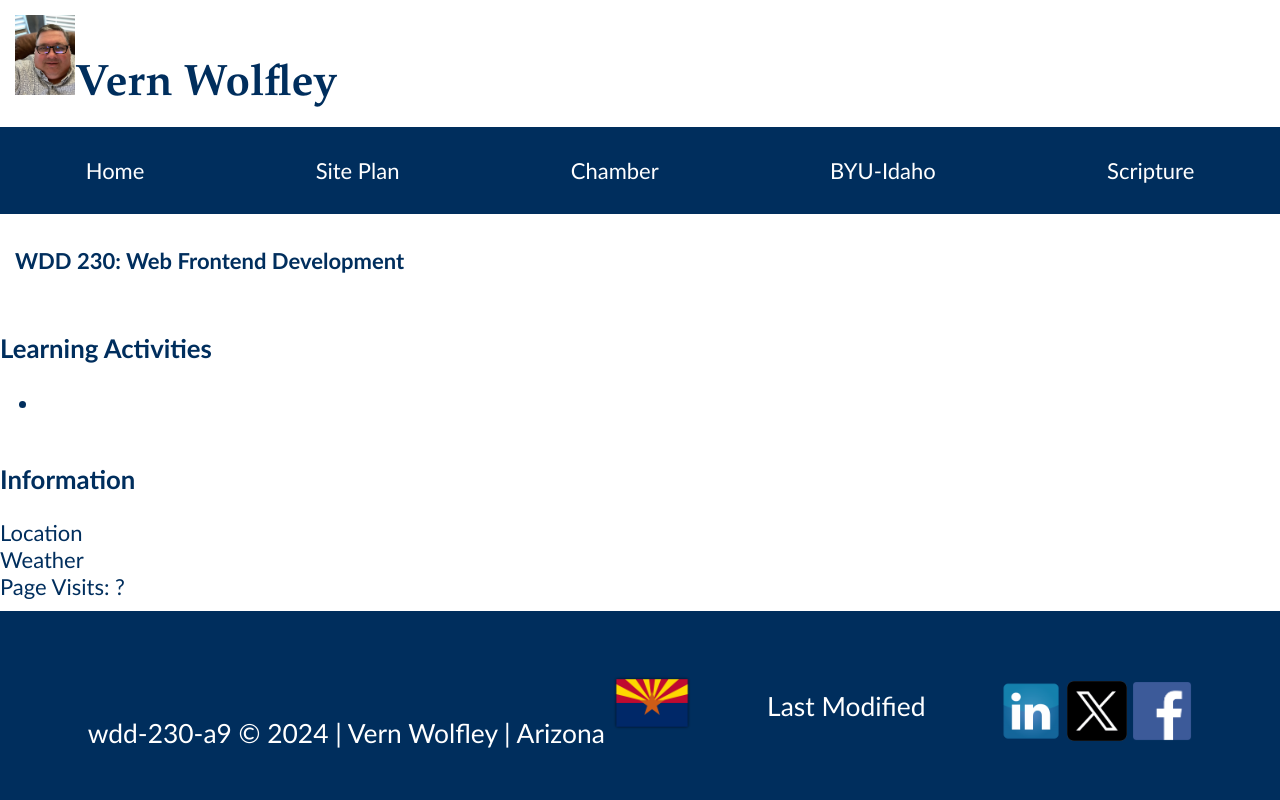
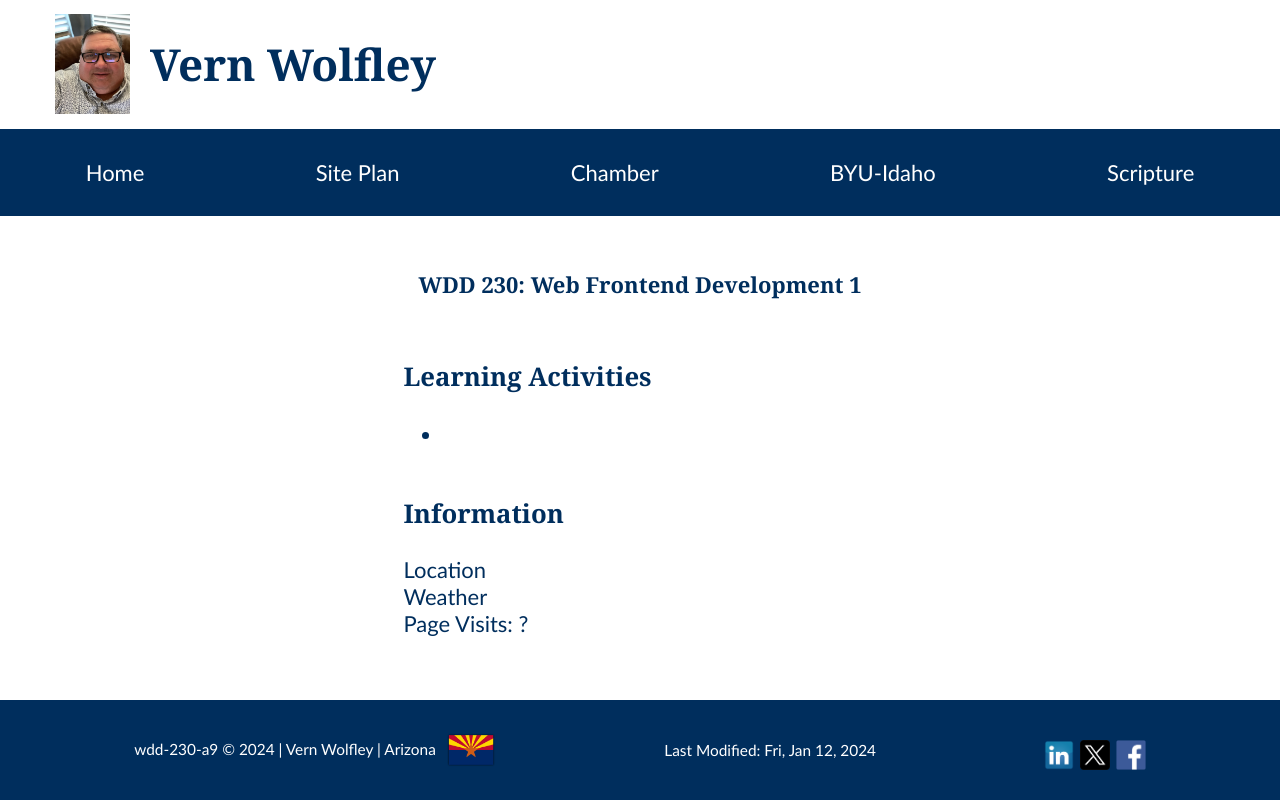
Before and after one commit to vwolfley/wdd-230-a9, a plain HTML site: page index.html in a window 1280 px wide. Drawn offline with Linux system fonts and the light colour scheme.

Commit message:
add javascript

```diff
--- a/index.html
+++ b/index.html
@@ -2,13 +2,13 @@
 <html lang="en-US">
     <head>
         <meta charset="UTF-8" />
-        <link rel="icon" type="image/png" href="/favicon.ico" />
+        <link rel="icon" type="image/png" href="favicon.ico" />
         <meta name="viewport" content="width=device-width, initial-scale=1.0" />
         <meta http-equiv="X-UA-Compatible" content="ie=edge" />
         <meta http-equiv="cache-control" content="no-cache" />
         <meta http-equiv="expires" content="0" />
         <meta http-equiv="pragma" content="no-cache" />
-        <title>Vern Wolfley - WDD 230 - Web Frontend Development</title>
+        <title>Vern Wolfley - WDD 230 - Web Frontend Development 1</title>
         <meta name="description" content="WDD 230 - Web Frontend Development course assignment portal for Vern Wolfley" />
         <meta name="author" content="Vern Wolfley" />
         <meta name="copyright" content="Copyright 2024" />
@@ -17,8 +17,8 @@
         <meta property="og:locale" content="en_US" />
         <meta property="og:type" content="website" />
         <meta property="og:url" content="https://vwolfley.github.io/wdd-230-a9/" />
-        <meta property="og:title" content="Vern Wolfley- WDD 230 - Web Frontend Development" />
-        <meta property="og:description" content="WWDD 230 - Web Frontend Development course assignment portal for Vern Wolfley" />
+        <meta property="og:title" content="Vern Wolfley- WDD 230 - Web Frontend Development 1" />
+        <meta property="og:description" content="WWDD 230 - Web Frontend Development 1 course assignment portal for Vern Wolfley" />
         <meta property="og:image" content="" />
         <meta property="og:image:type" content="image/png" />
 
@@ -26,15 +26,19 @@
         <link rel="apple-touch-icon" sizes="180x180" href="images/apple-touch-icon.png" />
         <link rel="icon" type="image/png" sizes="32x32" href="images/favicon-32x32.png" />
         <link rel="icon" type="image/png" sizes="16x16" href="images/favicon-16x16.png" />
-        <link rel="manifest" href="/site.webmanifest" />
+        <link rel="manifest" href="site.webmanifest" />
 
-        <link type="text/plain" rel="author" href="/humans.txt" />
+        <link type="text/plain" rel="author" href="humans.txt" />
 
         <link rel="stylesheet" href="styles/base.css" />
     </head>
     <body>
         <header>
-            <h1><img id="profile-img" src="images/profile-vwolfley.jpg" alt="my profile" />Vern Wolfley</h1>
+            <div id="headTitle">
+                <img id="profile-img" src="images/profile-vwolfley.jpg" alt="my profile" />
+                <h1>Vern Wolfley</h1>
+            </div>
+
             <nav>
                 <a href="#">Home</a>
                 <a href="lesson03/chamber-site-plan.html">Site Plan</a>
@@ -45,7 +49,7 @@
         </header>
 
         <main>
-            <h2 class="attribute">WDD 230: Web Frontend Development</h2>
+            <h2 class="attribute">WDD 230: Web Frontend Development 1</h2>
 
             <section class="card">
                 <h3>Learning Activities</h3>
@@ -62,8 +66,12 @@
         </main>
 
         <footer>
-            <p>wdd-230-a9 &copy; 2024 | Vern Wolfley | Arizona <img id="azFlag" src="images/arizona-flag.png" alt="arizona arizona-flag" /></p>
-            <p id="lastModified">Last Modified</p>
+            <div class="copyright">
+                <p>wdd-230-a9 <span id="cYear"></span> | Vern Wolfley | Arizona</p>
+                <img id="azFlag" src="images/arizona-flag.png" alt="arizona arizona-flag" />
+            </div>
+
+            <p id="lastModified"></p>
 
             <div class="social">
                 <a href="https://www.linkedin.com/in/vern-wolfley-b8322813/" target="_blank">
@@ -77,5 +85,6 @@
                 </a>
             </div>
         </footer>
+        <script src="scripts/getdates.js"></script>
     </body>
 </html>
--- a/scripts/getdates.js
+++ b/scripts/getdates.js
@@ -0,0 +1,14 @@
+//toLocaleDateString
+const options = { weekday: "long", year: "numeric", month: "long", day: "numeric"};
+const options2 = { weekday: "short", year: "numeric", month: "short", day: "numeric"};
+
+const date = new Date()
+
+const modDate = date.toLocaleDateString("en-US", options2);
+document.getElementById("lastModified").innerHTML = `Last Modified: ${modDate}`;
+
+const copyrightYear = date.getFullYear();
+document.getElementById("cYear").innerHTML = `&copy; ${copyrightYear}`;
+
+// console.log(modDate);
+// console.log(copyrightYear);
--- a/styles/base.css
+++ b/styles/base.css
@@ -1,3 +1,8 @@
+/* This file contains the base styles for the site. */
+
+/* import fonts from Google Fonts */
+@import url("https://fonts.googleapis.com/css2?family=Raleway:wght@700&display=swap");
+
 :root {
     /* change the values below to your colors from your palette */
     --primary-color: #002e5d;
@@ -6,7 +11,7 @@
     --accent2-color: #666666;
 
     /* change the values below to your chosen font(s) */
-    --heading-font: Palatino, Georgia, serif;
+    --heading-font: Paytone One, Georgia, serif;
     --paragraph-font: "Trebuchet MS", Arial, sans-serif;
 
     /* these colors below should be chosen from among your palette colors above */
@@ -30,6 +35,14 @@ body {
     font-size: 22px;
     margin: 0;
     padding: 0;
+}
+h1,
+h2,
+h3,
+h4,
+h5,
+h6 {
+    font-family: var(--heading-font);
 }
 
 /* #content {
@@ -55,23 +68,32 @@ nav a:hover {
     color: var(--nav-hover-link-color);
 }
 
+#headTitle {
+    display: flex;
+    flex-direction: row;
+    align-items: center;
+    margin: 0 0 0 50px;
+    padding: 5px;
+    gap: 20px;
+}
+
+#profile-img {
+    width: auto;
+    height: 100px;
+}
+
 h1 {
     font-family: var(--heading-font);
     font-size: 2em;
     color: var(--headline-color-on-white);
-    margin: 0;
-    padding: 15px;
-}
 
-#profile-img {
-    width: auto;
-    height: 80px;
 }
 
 main {
-    flex-grow: 1;
     display: flex;
     flex-direction: column;
+    margin: 0 auto;
+    padding: 20px;
     background-color: var(--paragraph-background-color);
     color: var(--paragraph-color-on-white);
 }
@@ -101,7 +123,7 @@ footer a:hover {
 }
 
 footer p {
-    font-size: 1.2em;
+    font-size: 0.7em;
 }
 
 footer p a:hover {
@@ -109,12 +131,18 @@ footer p a:hover {
 }
 
 footer .social img {
-    width: 60px;
-    height: 60px;
+    width: 30px;
+    height: 30px;
     padding-top: 15px;
 }
 
-#azFlag{
+#azFlag {
     width: auto;
-    height: 80px;
+    height: 50px;
 }
+
+.copyright {
+    display: flex;
+    flex-direction: row;
+    gap: 10px;
+}
```
